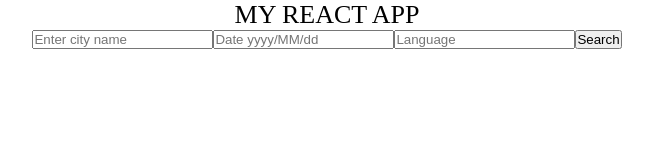
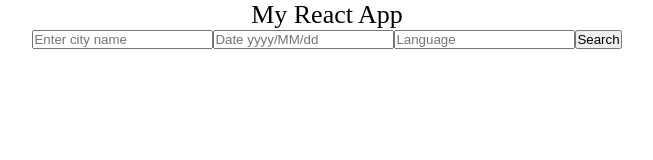
Before and after one commit to ClaraChaouat/react-weather-app, a React (Create React App) app: page / in a window 1280 px wide. Shown: the top 160 px of the page, without its empty margins (313-966 px from the left). Built offline with nearby package versions, Linux system fonts and the light colour scheme; no server answers.

Commit message:
Removed caps lock?

```diff
--- a/src/App.js
+++ b/src/App.js
@@ -7,7 +7,7 @@ function App() {
       <div className="wrapper">
         <main className="main">
           <header className="App-header">
-            <p>MY REACT APP</p>
+            <p>My React App</p>
           </header>
           <WeatherSearch />
         </main>
```
